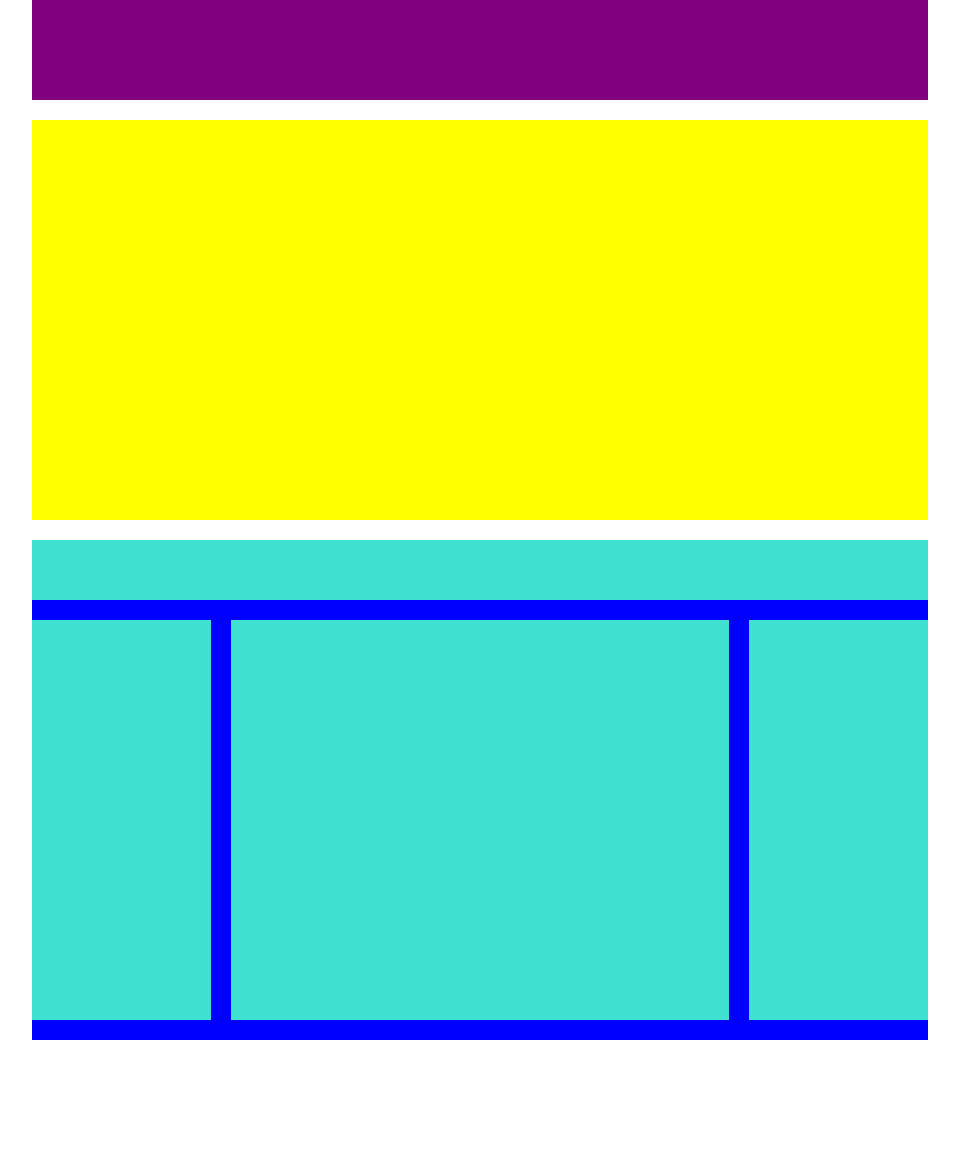
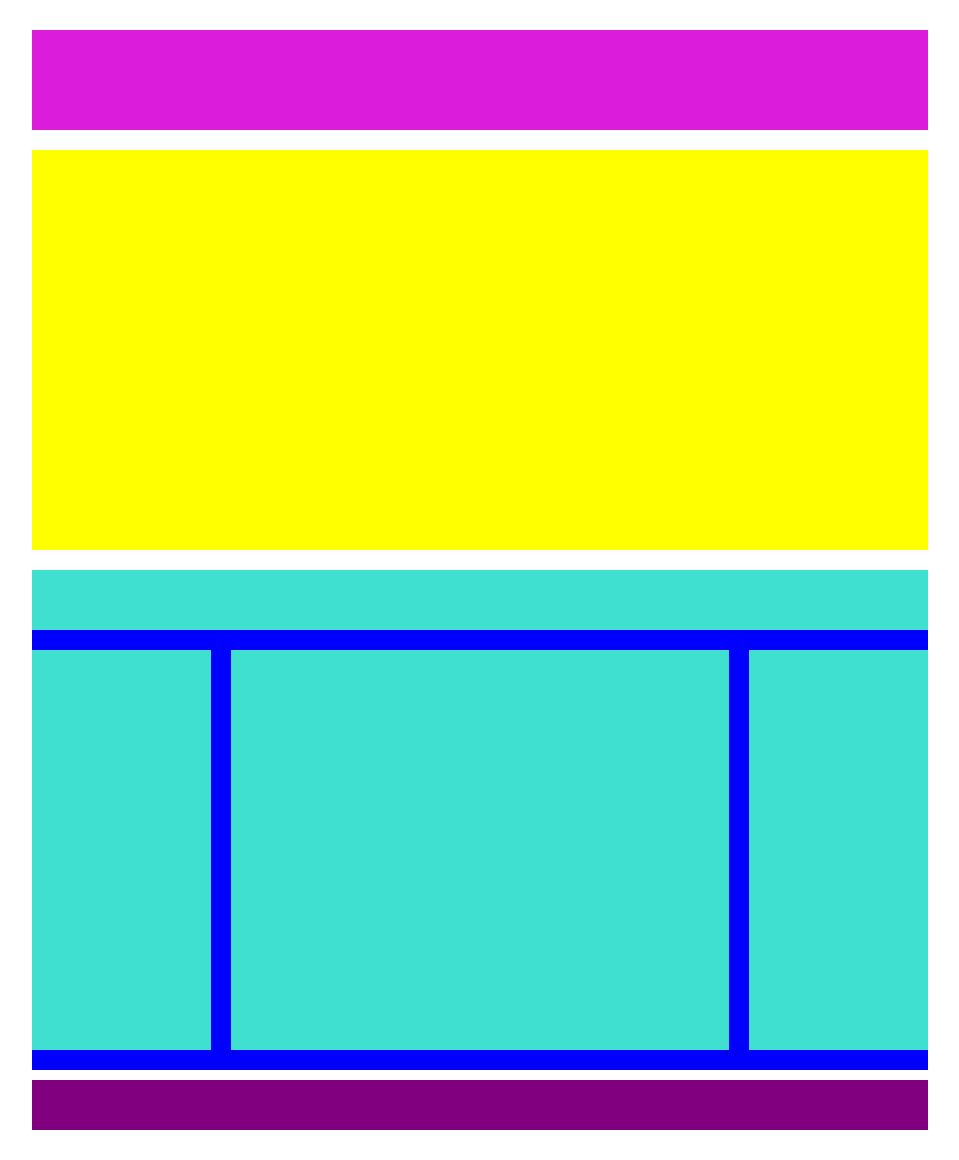
Before and after one commit to ALAM-97/htmlcss-struttura-wp, a plain HTML site: page index.html in a window 1280 px wide. Shown: the whole page, without its empty margins (160-1119 px from the left). Before the commit the page ends 1040 px from the top, so only its background shows below. Drawn offline with Linux system fonts and the light colour scheme.

Commit message:
Footer Added

```diff
--- a/css/style.css
+++ b/css/style.css
@@ -11,6 +11,7 @@
 div.container {
     width: 70%;
     margin: auto;
+    padding: 30px 0;
 }
 
 /* HEADER */
@@ -18,7 +19,7 @@ div.container {
 header {
     width: 100%;
     height: 100px;
-    background-color: purple;
+    background-color: rgb(219, 28, 219);
 }
 
 /* MAIN YELLOW SECTION */
@@ -65,3 +66,12 @@ section.blue {
     background-color: turquoise;
     margin: 0 20px;
 }
+
+/* FOOTER */
+
+footer {
+    width: 100%;
+    height: 50px;
+    background-color: purple;
+    margin-top: 10px;
+}
```
